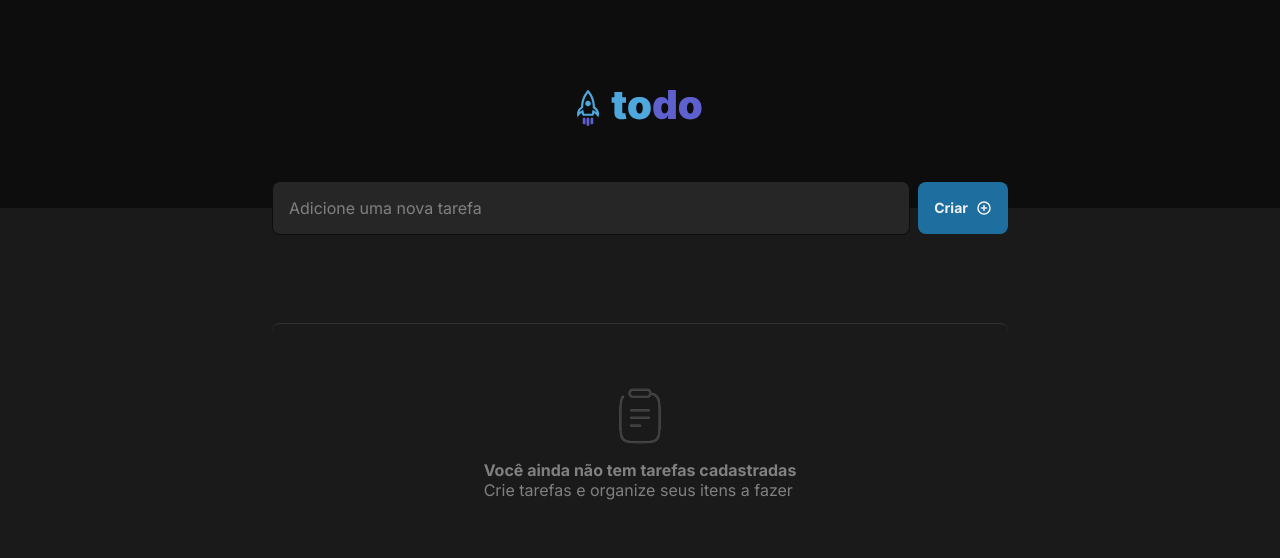
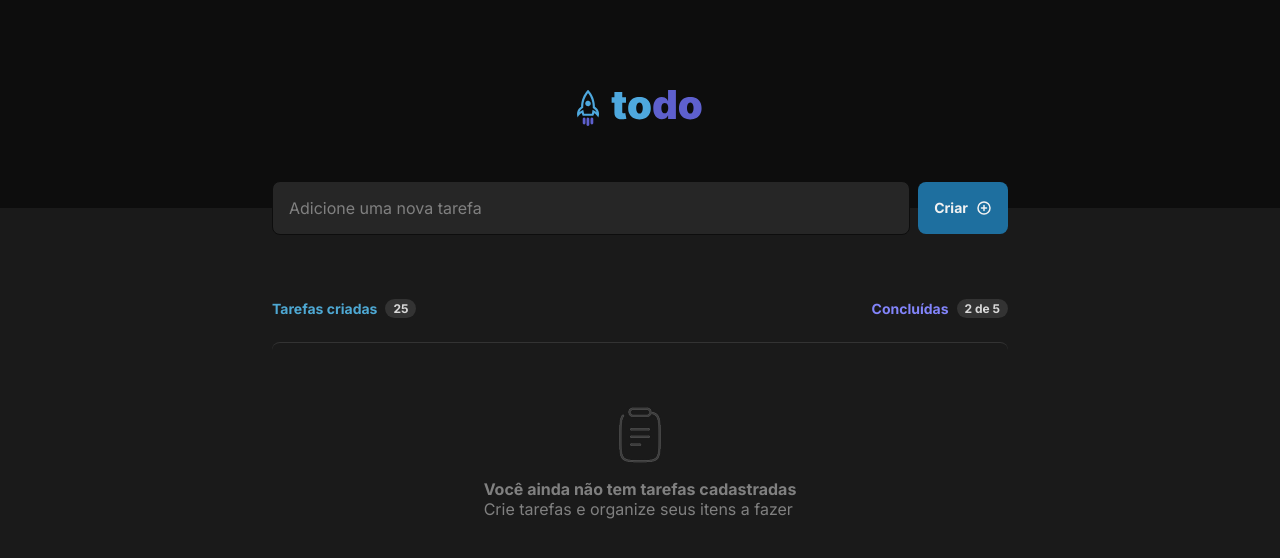
Before and after one commit to limaarthur/dsfrontend-todolist-react, a React (Vite) app: page / in a window 1280 px wide. Shown: the top 558 px of the page. Built offline with nearby package versions, Linux system fonts and the light colour scheme.

Commit message:
feat: application structure - created HeaderListTasks component

```diff
--- a/src/App.tsx
+++ b/src/App.tsx
@@ -5,8 +5,10 @@ import { Button } from './components/Button'
 import { Header } from './components/Header'
 import { Input } from './components/Input'
 
+import { Empty } from './components/List/Empty'
+import { HeaderListTasks } from './components/List/HeaderListTasks'
+
 import './global.css'
-import { Empty } from './components/List/Empty'
 
 export function App() {
   return (
@@ -22,6 +24,10 @@ export function App() {
           </Button>
         </div>
 
+        <div className={styles.tasksList}>
+          <HeaderListTasks />
+        </div>
+
         <Empty />
       </section>
     </main>
--- /dev/null
+++ b/src/components/List/HeaderListTasks/HeaderListTasks.module.css
@@ -0,0 +1,36 @@
+.container {
+  display: flex;
+  flex: 1;
+  align-items: center;
+  justify-content: space-between;
+}
+
+.container aside {
+  display: flex;
+  align-items: center;
+  gap: 0.5rem;
+
+  font-weight: bold;
+}
+
+.container aside:first-child {
+  color: var(--blue);
+}
+
+.container aside:last-child {
+  color: var(--purple);
+}
+
+.container aside p {
+  font-size: 0.875rem;
+}
+
+.container aside span {
+  padding: 2px 8px;
+  border-radius: 16px;
+
+  font-size: 0.75rem;
+
+  color: var(--gray-200);
+  background-color: var(--gray-400);
+}
--- /dev/null
+++ b/src/components/List/HeaderListTasks/index.tsx
@@ -0,0 +1,17 @@
+import styles from './HeaderListTasks.module.css'
+
+export function HeaderListTasks() {
+  return (
+    <header className={styles.container}>
+      <aside>
+        <p>Tarefas criadas</p>
+        <span>25</span>
+      </aside>
+
+      <aside>
+        <p>Concluídas</p>
+        <span>2 de 5</span>
+      </aside>
+    </header>
+  )
+}
```
